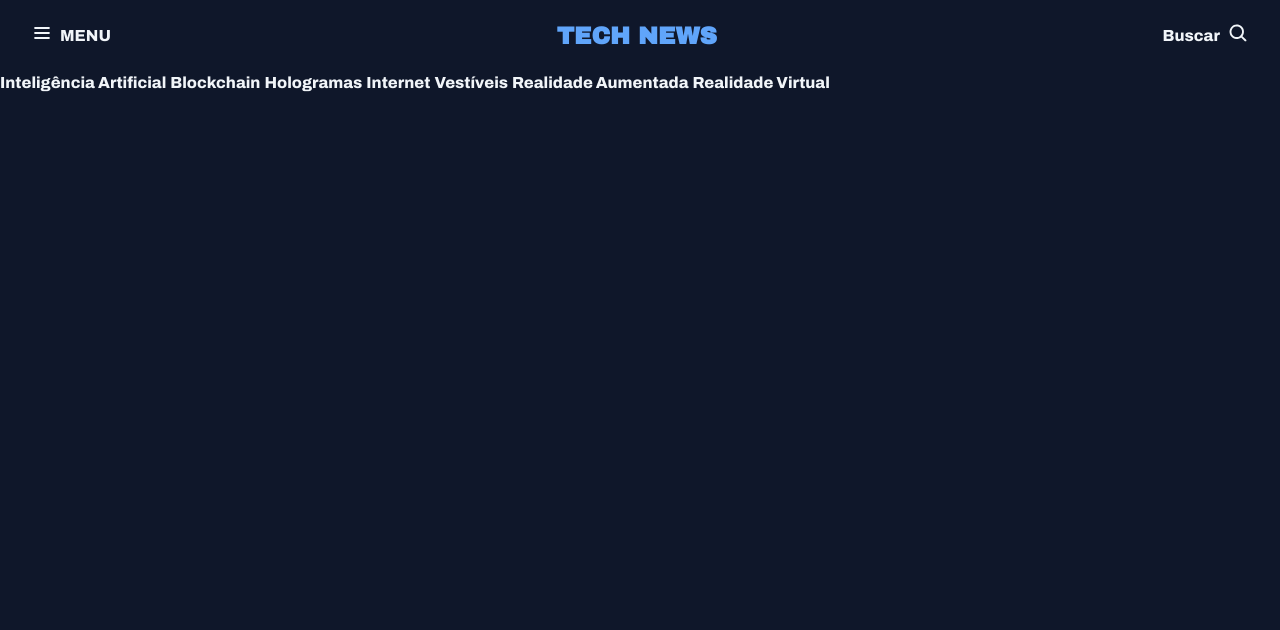
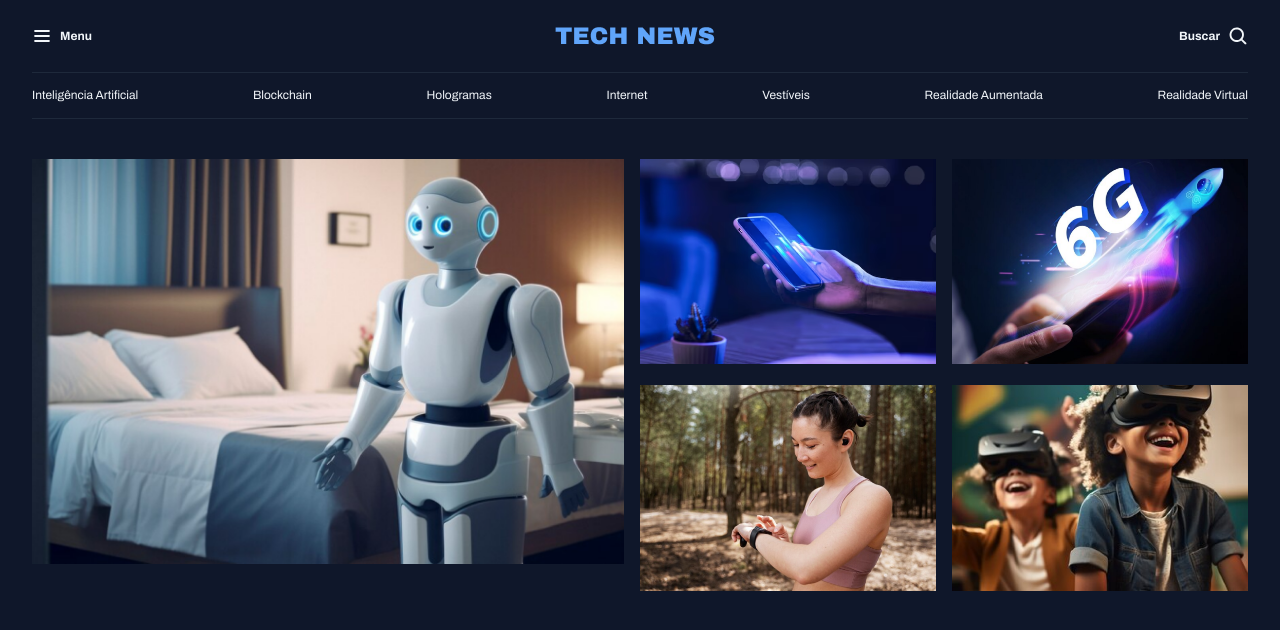
Before and after one commit to ROBERTOKPP/Portal-de-Noticias, a plain HTML site: page index.html in a window 1280 px wide. Drawn offline with Linux system fonts and the light colour scheme.

Commit message:
refazendo

```diff
--- a/index.html
+++ b/index.html
@@ -3,34 +3,30 @@
 <head>
   <link rel="preconnect" href="https://fonts.googleapis.com">
   <link rel="preconnect" href="https://fonts.gstatic.com" crossorigin>
+
   <meta charset="UTF-8">
   <meta name="viewport" content="width=device-width, initial-scale=1.0">
   <link rel="stylesheet" href="style/index.css">
+
   <link href="https://fonts.googleapis.com/css2?family=Archivo:ital,wght@0,100..900;1,100..900&display=swap" rel="stylesheet">
-  <link href="https://fonts.googleapis.com/css2?family=Archivo+Black&display=swap" rel="stylesheet">
-  <title>Portal de noticias</title>
 </head>
 <body>
-  <header id="navbar">
-    <div id="Navbar-primary">
-      <div>
-        <a href="#">
-          <img src="assent/icons/List.svg" alt="barrarinha-de-menu">
-        </a>
-        <a href="#">MENU</a>
+  <header class="conteiner">
+    <nav  id="nav-primary" class="grid grid-flow-col">
+      <div class="gap-8">
+        <img src="assent/icons/List.svg" alt="">
+        <strong>Menu</strong>
       </div>
       <div>
-        <h1>TECH NEWS</h1>
+        <img src="assent/logo/Logo.png" alt="">
       </div>
-      <div>
-        <a href="#">Buscar</a>
-        <a href="#">
-          <img src="assent/icons/MagnifyingGlass.svg" alt="lupa-de-pesquisa">
-        </a>
+      <div class="gap-8">
+        <strong>Buscar</strong>
+        <img src="assent/icons/MagnifyingGlass.svg" alt="lupa-de-pesquisa">
       </div>
-    </div>
+    </nav>
 
-    <div id="Navbar-secondary">
+    <nav id="nav-secondary" class="grid grid-flow-col">
         <a href="#">Inteligência Artificial</a>
         <a href="#">Blockchain</a>
         <a href="#">Hologramas</a>
@@ -38,7 +34,20 @@
         <a href="#">Vestíveis</a>
         <a href="#">Realidade Aumentada</a>
         <a href="#">Realidade Virtual</a>
-    </div>
+    </nav>
   </header>
+  <main class="grid conteiner" >
+    <section  class="destaques grid grid-flow-col gap-16" >
+      <div class="noticia ">
+        <img src="assent/Image 01.png" alt="Robôs domésticos começam a ser adotados para tarefas diárias, prometendo mais conforto e eficiência nas residências.">
+      </div>
+      <div class="grid grid-col2 gap-16">
+        <div><img src="assent/Image 02.png" alt=""></div>
+        <div><img src="assent/Image 03.png" alt=""></div>
+        <div><img src="assent/Image 04.png" alt=""></div>
+        <div><img src="assent/Image 05.png" alt=""></div>
+      </div>
+    </section>
+  </main>
 </body>
 </html>
--- a/style/Navbar.css
+++ /dev/null
@@ -1,43 +0,0 @@
-header{
-  margin: 0 auto;
-}
-header #navbar{
-  display: flex;
-  flex-direction: row;
-  width: 1280px;
-  margin: 0 auto;
-  /* align-items: center;
-  justify-content: center; */
-}
-#Navbar-primary{
-  display: flex;
-  justify-content: space-between;
-  padding: 20px 32px;
-}
-
-#Navbar-primary div{
-  display: flex;
-  align-items: center;
-  gap: 8px;
-}
-
-#Navbar-primary div a{
-  text-decoration: none;
-  color: var(--text-color-primary);
-  font: var(--heading2);
-}
-#Navbar-primary div h1{
-  color: var(--brand-color-light);
-  font: var(--heading1);
-}
-
-#Navbar-segundary{
-  display: flex;
-  justify-content: space-between;
-}
-
-#Navbar-secondary a{
-  text-decoration: none;
-  color: var(--text-color-primary);
-  font: var(--heading2);
-}
--- a/style/global.css
+++ b/style/global.css
@@ -3,7 +3,7 @@
   padding: 0;
   box-sizing: border-box;
 }
-body{
+:root {
   --brand-color-light: #60A5FA;
   --brand-color-dark:#1D4ED8;
   --bg-color:#0F172A;
@@ -12,23 +12,29 @@ body{
   --text-color-secondary:#CBD5E1;
 
   --font-family: "Archivo", sans-serif;
-  --font-familyblack: "Archivo Black", sans-serif;
-
-  --heading1: 800 24px/135% var(--font-familyblack);
   --heading2: 800 16px/140% var(--font-family);
   --heading3: 800 14px/140% var(--font-family);
   --Span: 600 14px/145% var(--font-family);
   --Paragraph: 400 14px/160% var(--font-family);
-
-  background: var(--bg-color);
+  --text: 400 12px/140% var(--font-family );
 }
 
-/* h1{
-  font: var(--heading1);
+body{
+  font: var(--text);
+  color: var(--text-color-primary);
+  background: var(--bg-color);
+
 }
-h2{
-  font: var(--heading2);
+.conteiner{
+  max-width: 1280px;
+  margin-inline: auto;
+  padding-inline: 32px;
 }
-h3{
- font: var(--heading3);
-} */
+
+a{
+    color: inherit;
+    text-decoration: none;
+    &:hover{
+      color: var(--brand-color-light);
+    }
+}
--- /dev/null
+++ b/style/header.css
@@ -0,0 +1,20 @@
+#nav-primary{
+  padding-block: 20px;
+  div{
+    display: flex;
+    align-items: center;
+  }
+  div:nth-child(2){
+    margin-inline: auto;
+  }
+  div:nth-child(3){
+    justify-self: end;
+  }
+}
+
+#nav-secondary{
+  padding-block: 14px;
+  justify-content: space-between;
+  border-block: 1px solid var(--stroke-color) ;
+  margin-bottom: 40px;
+}
--- a/style/index.css
+++ b/style/index.css
@@ -1,2 +1,3 @@
 @import url(global.css);
-@import url(Navbar.css);
+@import url(utility.css);
+@import url(header.css);
--- /dev/null
+++ b/style/utility.css
@@ -0,0 +1,20 @@
+.gap-8{
+  gap: 8px;
+}
+.gap-16{
+  gap: 16px;
+}
+
+.grid{
+  display: grid;
+}
+
+.grid-flow-col{
+  grid-auto-flow: column;
+}
+.grid-col2{
+  grid-template-columns: repeat(2, 1fr);
+}
+img{
+  max-width: 100%;
+}
```
Also changed, not shown: assent/logo/Logo.png (added), style/section.css (added).
